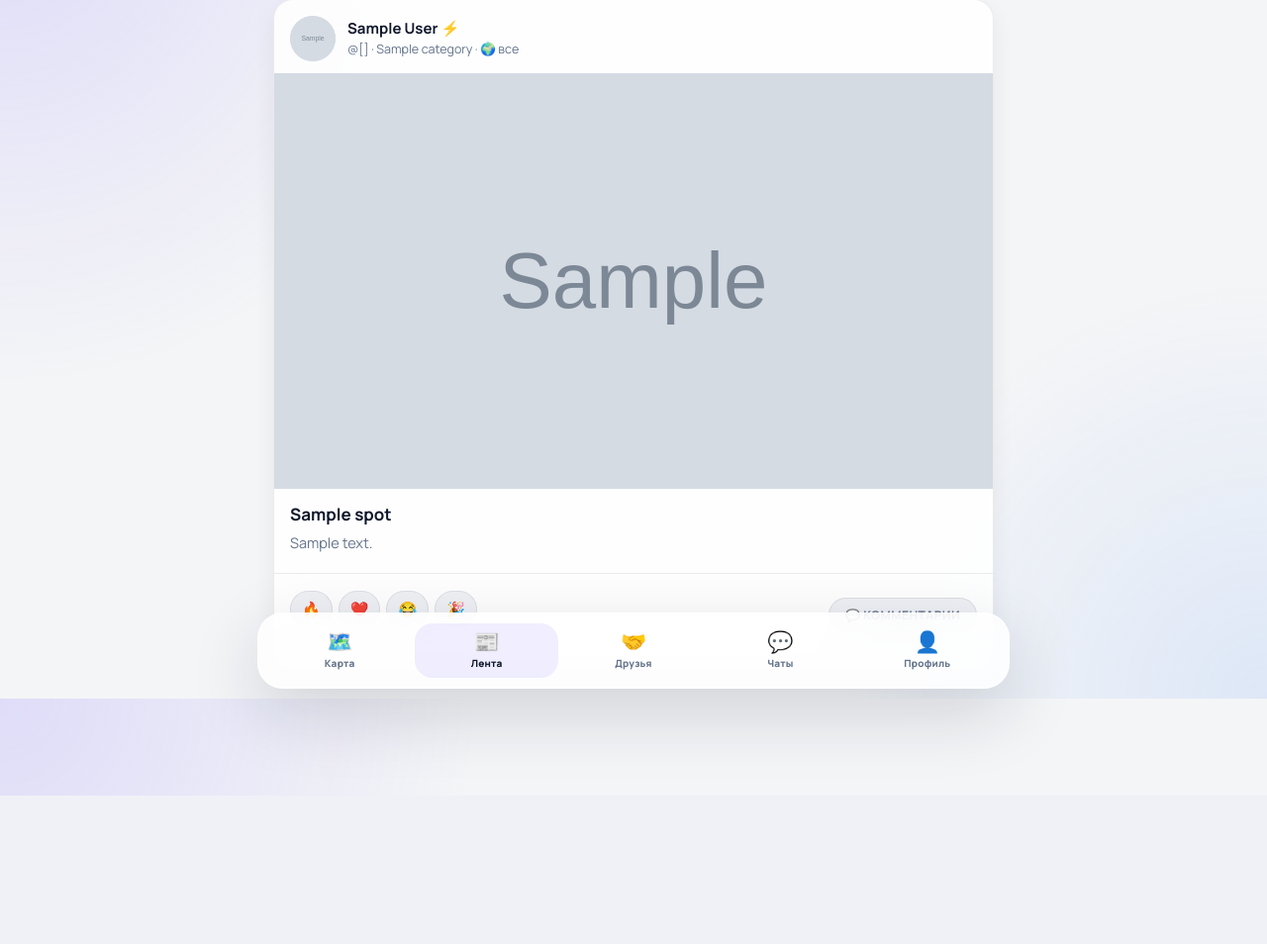
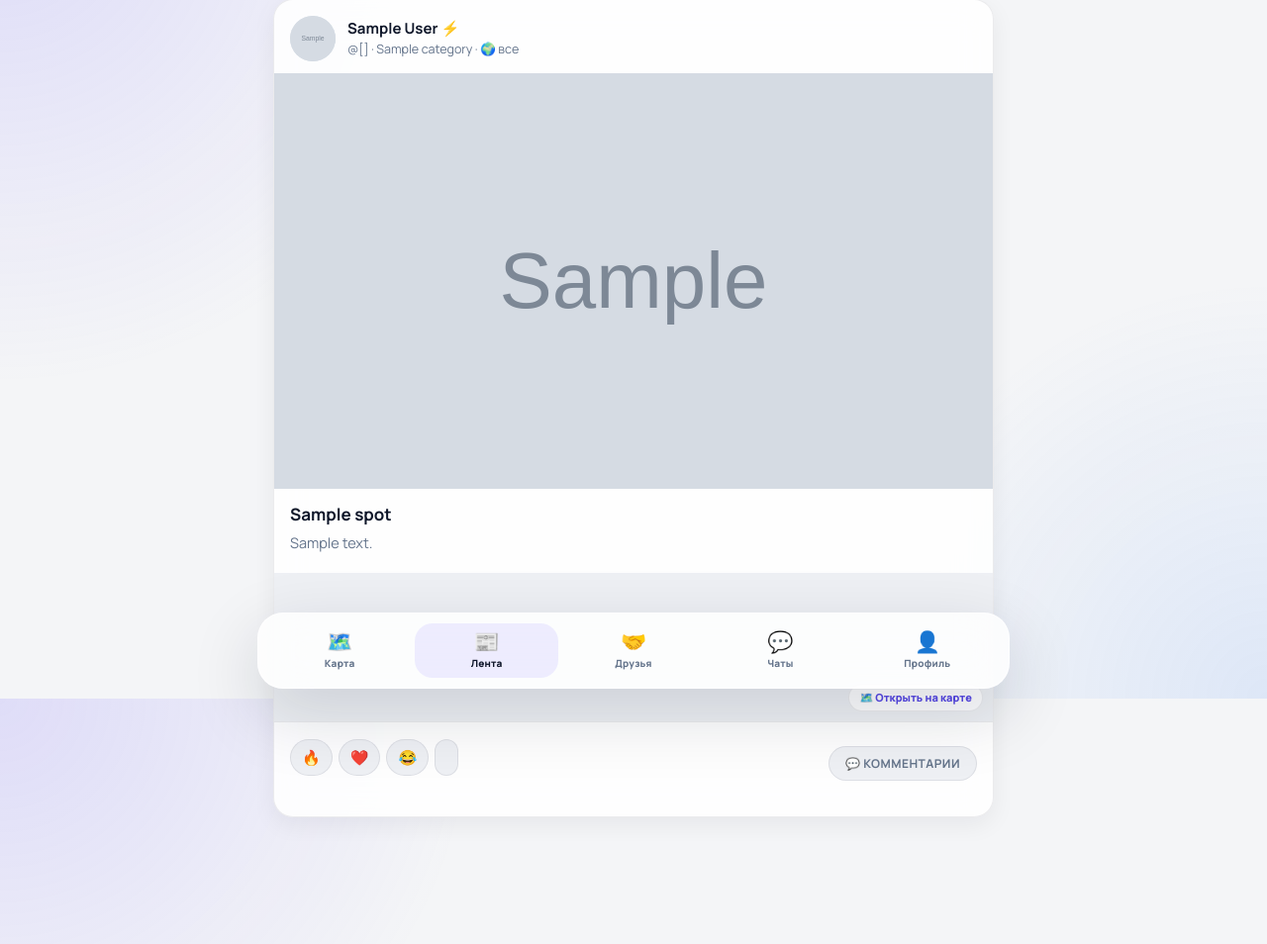
Before and after one commit to Sterevision/naspote, a Flask app: template templates/feed.html in a window 1280 px wide. Shown: the part 94-1048 px from the top of the page at 99% size. Before the commit the page ends 898 px from the top, so only its background shows below. Run offline with Flask 3, Linux system fonts and the light colour scheme; the template is opened without the code that fills it: most values are stand-ins (such as "Sample title", 1, 10 or a date in 2020); grey boxes marked "Sample" are stand-in pictures; parts of the project's set-up code (start-up, migrations or seed data) failed here and were passed over; some web fonts are replaced.

Commit message:
feat: мини-карта под постами в ленте

```diff
--- a/static/js/feed.js
+++ b/static/js/feed.js
@@ -6,7 +6,7 @@ function esc(value) {
     return div.innerHTML;
 }
 
-/* ---------- комментарии (как раньше) ---------- */
+/* ---------- комментарии ---------- */
 function renderComments(listEl, comments) {
     if (!comments.length) {
         listEl.innerHTML = '<p class="hint">Пока нет комментариев</p>';
@@ -49,7 +49,7 @@ async function sendComment(spotId) {
     } catch (e) { /* silent */ }
 }
 
-/* ---------- реакции (НОВОЕ) ---------- */
+/* ---------- реакции ---------- */
 async function loadReactions(spotId) {
     var row = document.getElementById('reactions-' + spotId);
     if (!row) return;
@@ -79,6 +79,52 @@ async function toggleReaction(spotId, emoji) {
         });
         await loadReactions(spotId);
     } catch (e) { /* silent */ }
+}
+
+/* ---------- мини-карты в ленте (НОВОЕ) ---------- */
+function initFeedMaps() {
+    if (typeof L === 'undefined') return;
+    var maps = document.querySelectorAll('.feed-map');
+    if (!maps.length) return;
+    var observer = new IntersectionObserver(function (entries) {
+        entries.forEach(function (entry) {
+            if (!entry.isIntersecting) return;
+            var el = entry.target;
+            observer.unobserve(el);
+            if (el._mapInit) return;
+            el._mapInit = true;
+            var lat = parseFloat(el.dataset.lat);
+            var lng = parseFloat(el.dataset.lng);
+            if (isNaN(lat) || isNaN(lng)) return;
+            var mini = L.map(el, {
+                zoomControl: false,
+                dragging: false,
+                scrollWheelZoom: false,
+                doubleClickZoom: false,
+                touchZoom: false,
+                keyboard: false,
+                attributionControl: false
+            }).setView([lat, lng], 14);
+            L.tileLayer('https://{s}.basemaps.cartocdn.com/rastertiles/voyager/{z}/{x}/{y}{r}.png', {
+                maxZoom: 19
+            }).addTo(mini);
+            L.marker([lat, lng], {
+                interactive: false,
+                icon: L.divIcon({
+                    className: '',
+                    html: '<div class="feed-map-pin"></div>',
+                    iconSize: [18, 18],
+                    iconAnchor: [9, 9]
+                })
+            }).addTo(mini);
+            var go = function () {
+                window.location.href = '/map?spot=' + encodeURIComponent(el.dataset.spot);
+            };
+            mini.on('click', go);
+            el.addEventListener('click', go);
+        });
+    }, { rootMargin: '120px' });
+    maps.forEach(function (m) { observer.observe(m); });
 }
 
 /* ---------- привязка событий ---------- */
@@ -115,5 +161,7 @@ document.addEventListener('DOMContentLoaded', function () {
     document.querySelectorAll('.reactions-row').forEach(function (row) {
         loadReactions(row.dataset.spotId);
     });
+    // мини-карты
+    initFeedMaps();
 });
 })();
--- a/templates/feed.html
+++ b/templates/feed.html
@@ -2,6 +2,8 @@
 {% block title %}Лента — Картометр{% endblock %}
 {% block head %}
 <style>
+.feed-card-link { display: block; text-decoration: none; color: inherit; }
+.feed-card-link:hover .feed-title { color: var(--primary-dark); }
 .feed-actions {
     display: flex;
     align-items: center;
@@ -33,6 +35,29 @@
 }
 .reaction-btn.reacted .r-count { color: var(--primary-dark); }
 .reaction-btn:active { transform: scale(.9); }
+.feed-map-wrap { position: relative; }
+.feed-map { height: 150px; width: 100%; background: var(--surface-2); }
+.feed-map-hint {
+    position: absolute;
+    right: 10px;
+    bottom: 10px;
+    background: rgba(255,255,255,0.92);
+    border: 1px solid var(--line);
+    border-radius: 999px;
+    padding: 5px 10px;
+    font-size: 11px;
+    font-weight: 800;
+    color: var(--primary-dark);
+    pointer-events: none;
+}
+.feed-map-pin {
+    width: 18px;
+    height: 18px;
+    border-radius: 50%;
+    background: var(--primary);
+    border: 3px solid #fff;
+    box-shadow: 0 2px 8px rgba(15,23,42,.3);
+}
 </style>
 {% endblock %}
 {% block content %}
@@ -59,13 +84,17 @@
 <div class="feed-title">{{ spot.title }}</div>
 {% if spot.description %}<p class="feed-text">{{ spot.description }}</p>{% endif %}
 </div>
+<div class="feed-map-wrap">
+<div class="feed-map" data-lat="{{ spot.lat }}" data-lng="{{ spot.lng }}" data-spot="{{ spot.id }}"></div>
+<div class="feed-map-hint">🗺️ Открыть на карте</div>
+</div>
 </a>
 <div class="feed-body feed-actions">
 <div class="reactions-row" id="reactions-{{ spot.id }}" data-spot-id="{{ spot.id }}">
 <button class="reaction-btn" type="button" data-spot-id="{{ spot.id }}" data-emoji="🔥">🔥<span class="r-count"></span></button>
 <button class="reaction-btn" type="button" data-spot-id="{{ spot.id }}" data-emoji="❤️">❤️<span class="r-count"></span></button>
 <button class="reaction-btn" type="button" data-spot-id="{{ spot.id }}" data-emoji="😂">😂<span class="r-count"></span></button>
-<button class="reaction-btn" type="button" data-spot-id="{{ spot.id }}" data-emoji="🎉">🎉<span class="r-count"></span></button>
+<button class="reaction-btn" type="button" data-spot-id="{{ spot.id }}" data-emoji="🎉"><span class="r-count"></span></button>
 </div>
 <button class="feed-comments-toggle" data-spot-id="{{ spot.id }}">💬 Комментарии</button>
 </div>
```
